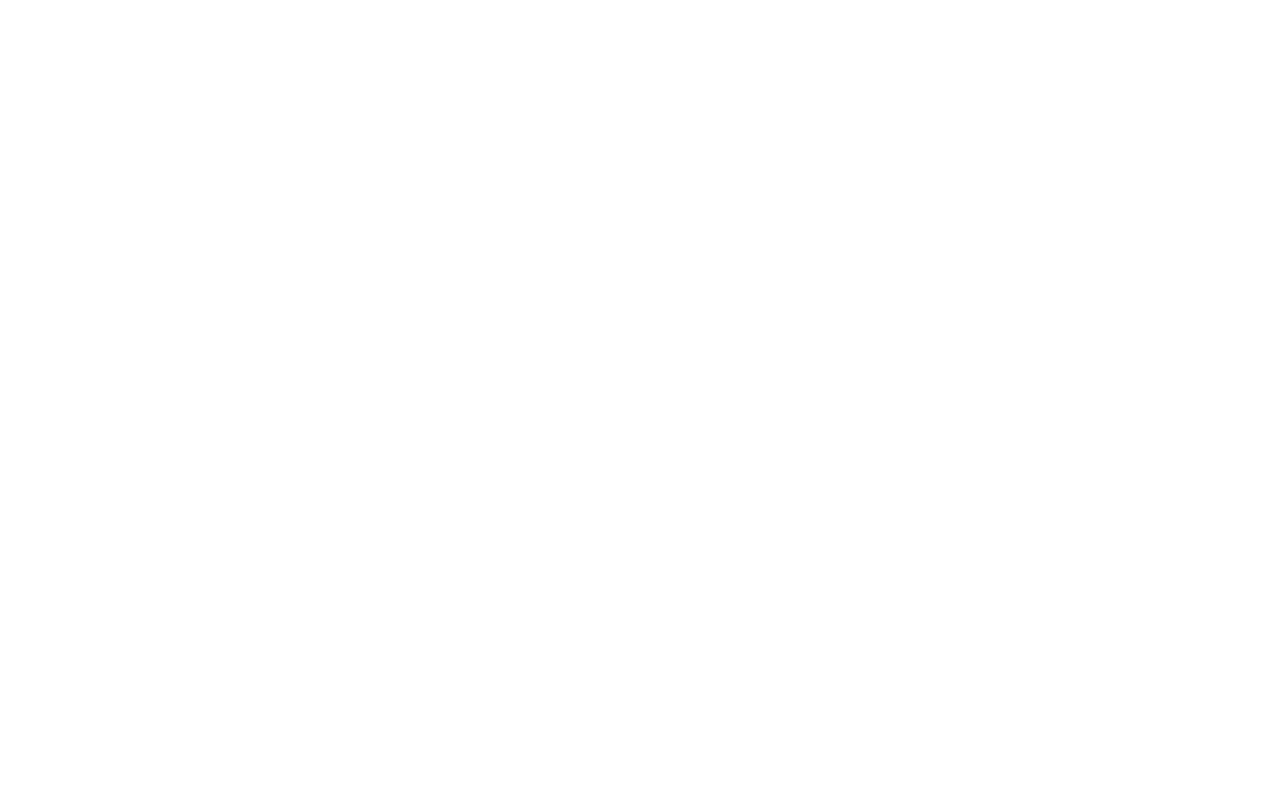
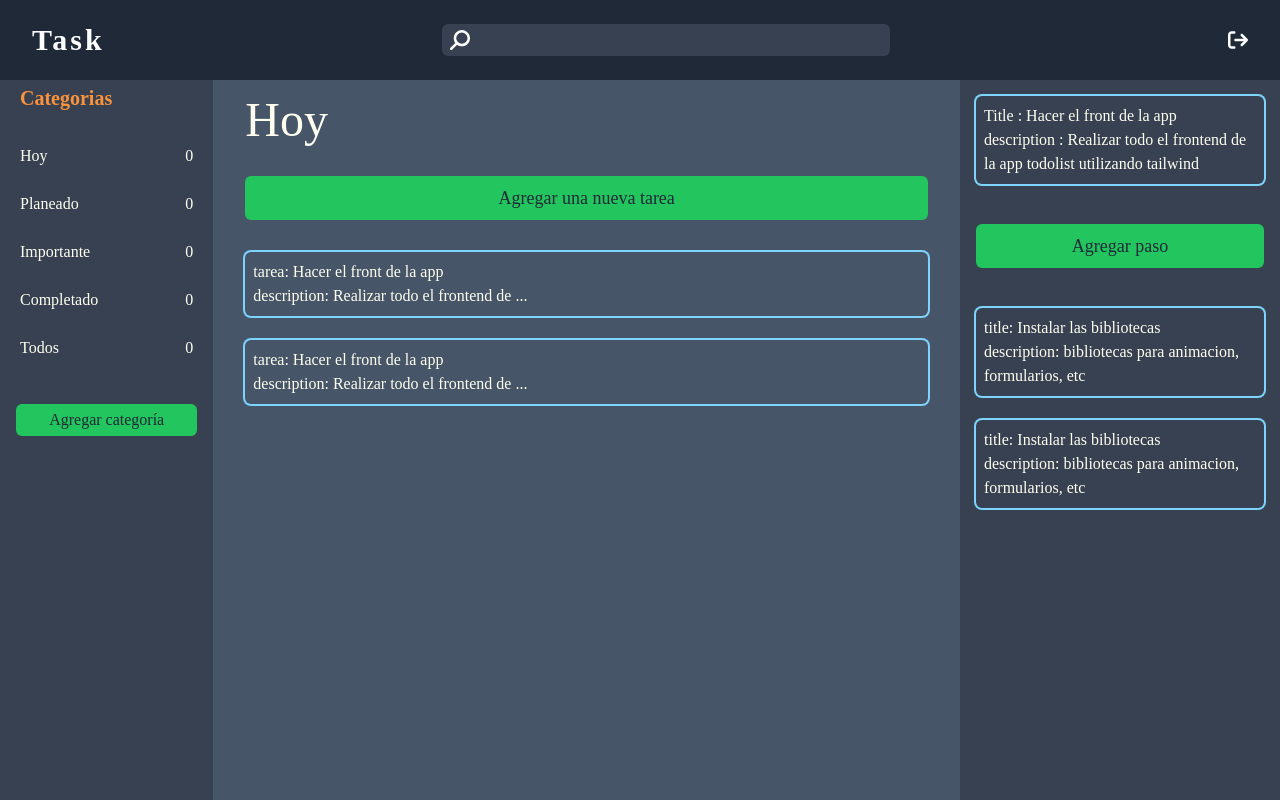
Before and after one commit to Sesiom31/ToDo-back-front, a React (Vite) app in the folder frontend/: page /profile in a window 1280 px wide. Before the commit this address had no page. Built offline with nearby package versions, Linux system fonts and the light colour scheme.

Commit message:
Final config basica de frontend

```diff
--- a/frontend/src/App.css
+++ b/frontend/src/App.css
@@ -15,4 +15,5 @@
 body {
   font-family: "Poopins";
   font-weight: normal;
+  color: #fffff0;
 }
--- a/frontend/src/App.jsx
+++ b/frontend/src/App.jsx
@@ -2,15 +2,16 @@
 import { Routes, Route, BrowserRouter, Navigate } from "react-router-dom";
 import LoginPage from "./pages/LoginPage";
 import RegisterPage from "./pages/RegisterPage";
+import ProfilePage from "./pages/ProfilePage";
 
 function App() {
   return (
     <BrowserRouter>
       <Routes>
-          <Route path="/" element={<Navigate to={"/login"} />} />
-          <Route path="/login" element={<LoginPage />} />
-          <Route path="/register" element={<RegisterPage />} />
-
+        <Route path="/" element={<Navigate to={"/login"} />} />
+        <Route path="/login" element={<LoginPage />} />
+        <Route path="/register" element={<RegisterPage />} />
+        <Route path="/profile" element={<ProfilePage />} />
       </Routes>
     </BrowserRouter>
   );
--- a/frontend/src/pages/ProfilePage.jsx
+++ b/frontend/src/pages/ProfilePage.jsx
@@ -0,0 +1,123 @@
+import { FontAwesomeIcon } from "@fortawesome/react-fontawesome";
+import {
+  faArrowRightFromBracket,
+  faMagnifyingGlass,
+} from "@fortawesome/free-solid-svg-icons";
+
+const categorias = ["Hoy", "Planeado", "Importante", "Completado", "Todos"];
+const tareas = [
+  {
+    title: "Hacer el front de la app",
+    description:
+      " Realizar todo el frontend de la app todolist utilizando tailwind ",
+    Date: Date.now(),
+    categorie: ["Hoy", "Todos"],
+    pasos: [
+      {
+        title: "Instalar las bibliotecas",
+        description: "bibliotecas para animacion, formularios, etc",
+        completed: false,
+      },
+      {
+        title: "Instalar las bibliotecas",
+        description: "bibliotecas para animacion, formularios, etc",
+        completed: false,
+      },
+    ],
+  },
+  {
+    title: "Hacer el front de la app",
+    description:
+      " Realizar todo el frontend de la app todolist utilizando tailwind ",
+    Date: Date.now(),
+    categorie: ["Hoy", "Todos"],
+    pasos: [],
+  },
+];
+
+function ProfilePage() {
+  return (
+    <section className="w-full h-screen">
+      <nav className=" w-full h-20 bg-gray-800  flex justify-between items-center p-2 px-8 gap-4">
+        <h1 className=" text-white text-3xl tracking-widest font-bold">Task</h1>
+        <label className=" w-[28rem] h-8 flex items-center justify-between bg-gray-700 rounded-md px-2">
+          <FontAwesomeIcon
+            icon={faMagnifyingGlass}
+            className="text-white text-xl transform scale-x-[-1] text-[1.2rem] "
+          />
+          <input
+            type="search"
+            className=" rounded-md bg-gray-700 outline-none text-white px-3 w-[95%] "
+          />
+        </label>
+        <FontAwesomeIcon
+          icon={faArrowRightFromBracket}
+          className=" text-white text-xl"
+        />
+      </nav>
+      <main className=" grid grid-cols-12 w-full h-[calc(100%-5rem)]">
+        <section className="bg-gray-700 col-span-2 px-4">
+          <h2 className=" text-xl mb-6 p-1 text-orange-400 font-bold">
+            Categorias
+          </h2>
+          <ul className="flex flex-col gap-4">
+            {categorias.map((cat, i) => (
+              <li key={i} className="flex justify-between p-1 text-base">
+                <p>{cat}</p>
+                <span>0</span>
+              </li>
+            ))}
+          </ul>
+          <button className=" bg-green-500 rounded-md p-1 w-full mt-10 text-gray-800">
+            {" "}
+            Agregar categoría
+          </button>
+        </section>
+
+        <section className=" bg-slate-600 col-span-7 p-4 px-8 flex flex-col gap-4 items-start w-full">
+          <h2 className="text-5xl">Hoy</h2>
+          <button className=" bg-green-500 rounded-md p-2 w-full text-gray-800 text-lg my-4">
+            Agregar una nueva tarea{" "}
+          </button>
+          <section className="w-full">
+            <ul className="flex flex-col gap-6 w-full">
+              {tareas.map((t, i) => (
+                <li
+                  className=" border-none ring-2 ring-sky-300 rounded-md p-2 w-full "
+                  key={i}
+                >
+                  <p>tarea: {t.title}</p>
+                  <p>description:{t.description.substring(0, 30)}...</p>
+                </li>
+              ))}
+            </ul>
+          </section>
+        </section>
+        <section className=" bg-gray-700 col-span-3 p-4 flex flex-col gap-6">
+          <div className="border-none ring-2 ring-sky-300 rounded-md p-2 w-full ">
+            <h2>Title : Hacer el front de la app</h2>
+            <p>
+              description : Realizar todo el frontend de la app todolist
+              utilizando tailwind{" "}
+            </p>
+          </div>
+
+          <button className=" bg-green-500 rounded-md p-2 w-full text-gray-800 text-lg my-4">Agregar paso</button>
+          <ul className="flex flex-col gap-6">
+            {tareas[0].pasos.map((p, i) => (
+              <li
+                key={i}
+                className="border-none ring-2 ring-sky-300 rounded-md p-2 w-full "
+              >
+                <h3>title: {p.title}</h3>
+                <p>description: {p.description}</p>
+              </li>
+            ))}
+          </ul>
+        </section>
+      </main>
+    </section>
+  );
+}
+
+export default ProfilePage;
```
